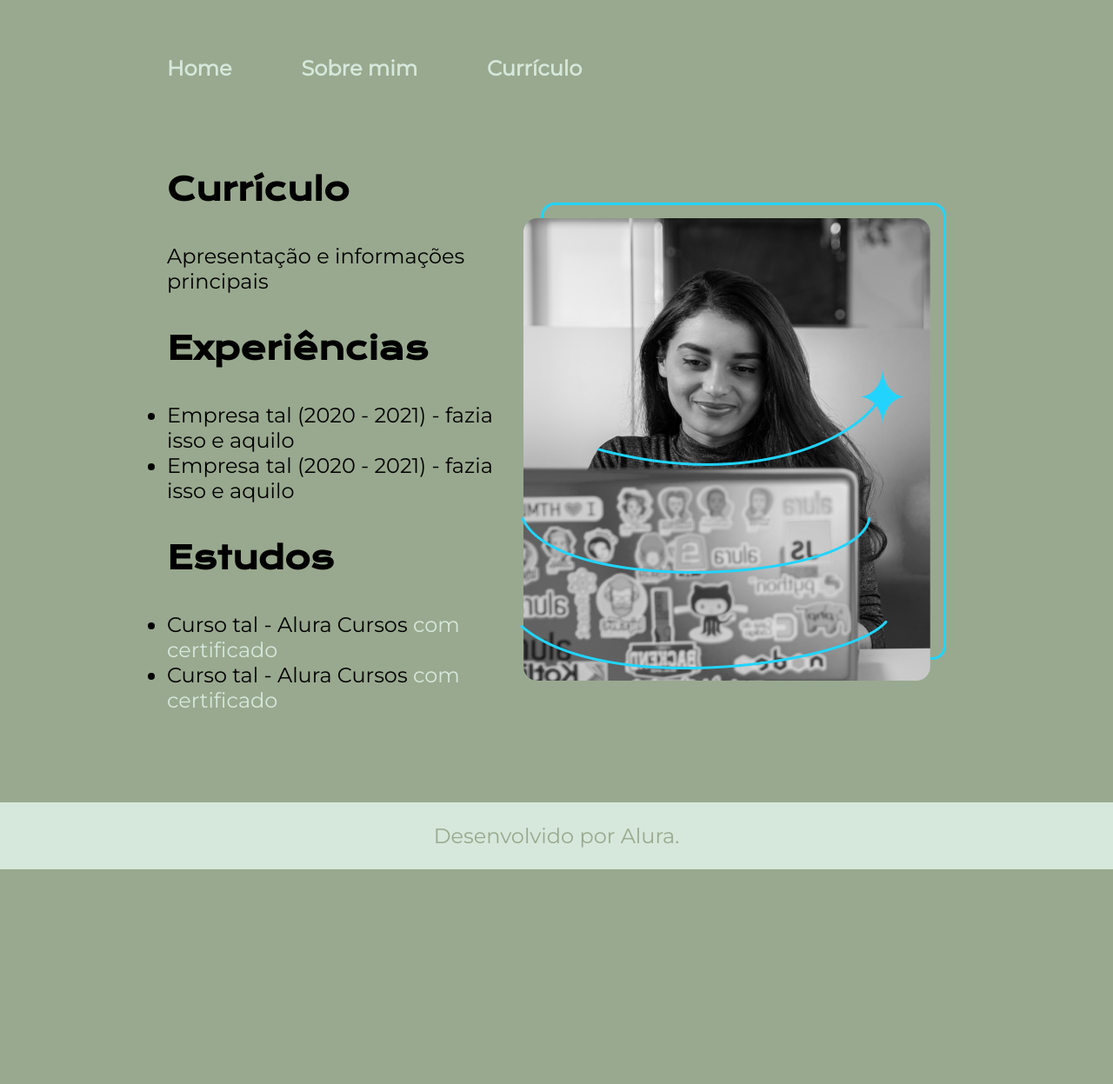
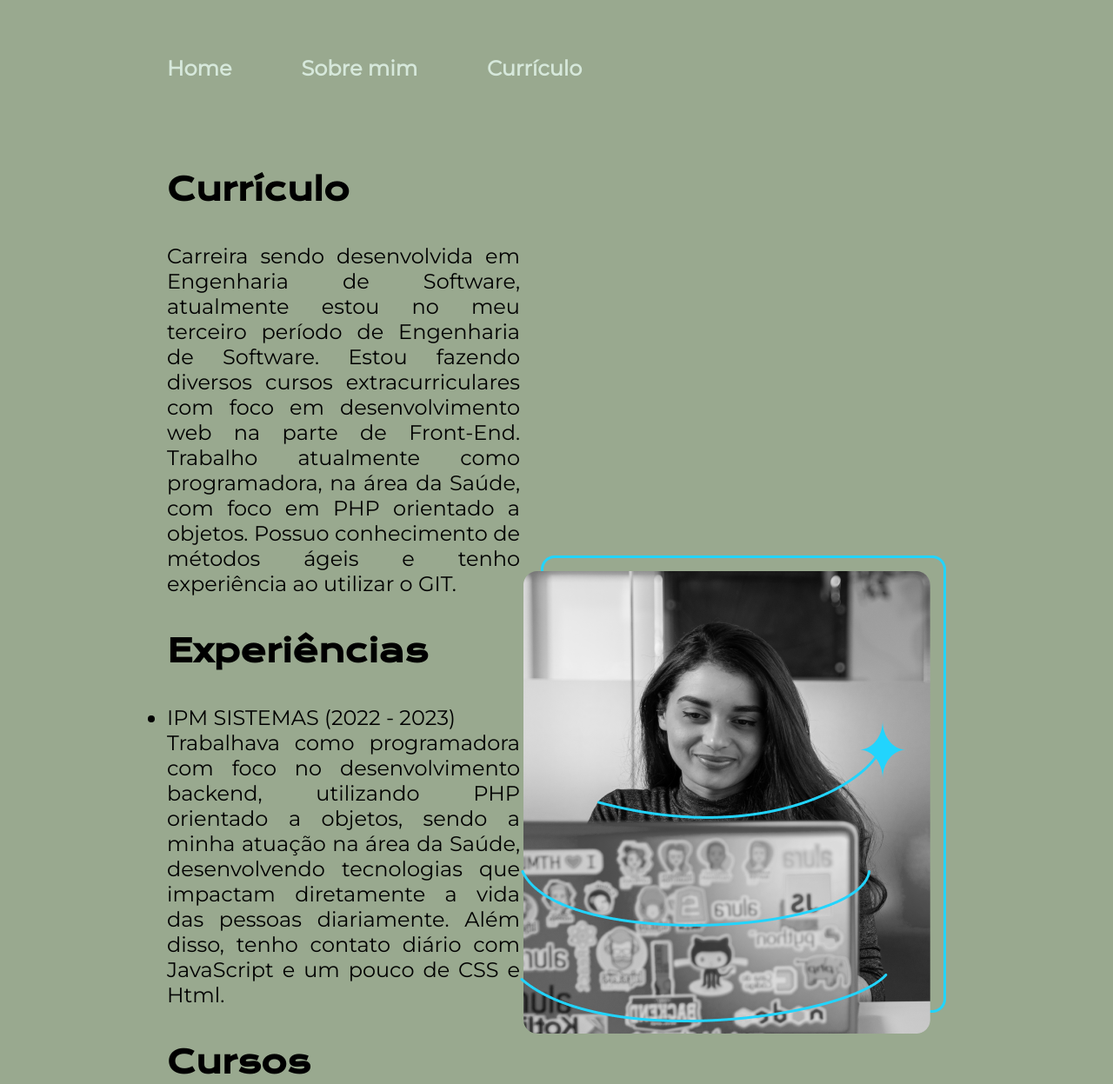
Before and after one commit to AriadneCavilha/projeto-portifolio-alura-html, a plain HTML site: page curriculo.html in a window 1280 px wide. Shown: the top 1247 px of the page at 87% size. Before the commit the page ends 1000 px from the top, so only its background shows below. Drawn offline with nearby package versions, Linux system fonts and the light colour scheme.

Commit message:
#COMMIT2- Continuacao desenvolvimento

```diff
--- a/curriculo.html
+++ b/curriculo.html
@@ -18,22 +18,28 @@
     <main class="apresentacao">
         <section class="apresentacao__conteudo">
             <h1 class="apresentacao__conteudo__titulo">Currículo</h1>
-            <p class="apresentacao__conteudo__paragrafo">Apresentação e informações principais</p>
+            <p class="apresentacao__conteudo__paragrafo">Carreira sendo desenvolvida em Engenharia de Software, atualmente estou no meu terceiro período de
+                Engenharia de Software. Estou fazendo diversos cursos extracurriculares com foco em desenvolvimento web na
+                parte de Front-End. Trabalho atualmente como programadora, na área da Saúde, com foco em PHP orientado a
+                objetos. Possuo conhecimento de métodos ágeis e tenho experiência ao utilizar o GIT.</p>
             <h2 class="apresentacao__conteudo__titulo">Experiências</h2>
             <ul class="apresentacao__conteudo__paragrafo">
-                <li> Empresa tal (2020 - 2021) - fazia isso e aquilo </li>
-                <li> Empresa tal (2020 - 2021) - fazia isso e aquilo </li>
+                <li> IPM SISTEMAS (2022 - 2023) <br> Trabalhava como programadora com foco no desenvolvimento backend, utilizando PHP orientado a objetos,
+                    sendo a minha atuação na área da Saúde, desenvolvendo tecnologias que impactam diretamente a vida das
+                    pessoas diariamente. Além disso, tenho contato diário com JavaScript e um pouco de CSS e Html. </li>
             </ul>
-            <h2 class="apresentacao__conteudo__titulo">Estudos</h2>
+            <h2 class="apresentacao__conteudo__titulo">Cursos</h2>
             <ul class="apresentacao__conteudo__paragrafo">
-                <li> Curso tal - Alura Cursos <a class="titulo-destaque" href="linkcertificado">com certificado </a> </li>
-                <li> Curso tal - Alura Cursos <a class="titulo-destaque" href="linkcertificado">com certificado </a> </li>
+                <li> HTML e CSS: ambientes de desenvolvimento, estrutura de arquivos e tags - Alura Cursos <a class="titulo-destaque" href="https://cursos.alura.com.br/certificate/eec83c84-f018-4a2c-bb8a-7572e95ba004">com certificado </a> </li>
+                <li> HTML e CSS: Classes, posicionamento e Flexbox - Alura Cursos <a class="titulo-destaque" href="https://cursos.alura.com.br/certificate/1a8b6217-07cb-4852-91fb-9941a3549317">com certificado </a> </li>
+                <li> HTML e CSS: cabeçalho, footer e variáveis CSS - Alura Cursos<a class="titulo-destaque" href="https://cursos.alura.com.br/certificate/452eb0e6-23cd-45cd-884b-83690b0068af"> com certificado</a></li>
+                <li> Curso PHP - IPM SISTEMAS<a class="titulo-destaque" href="https://www.even3.com.br/documentos/imprimir?i=9986021.5534635.3.7.502184669329697&cc=58F7AFA6-2E23-4722-B96A-52E2D2A83546"> com certificado</a></li>
             </ul>
         </section>
         <img src="./assets/imagem.png" alt="Foto da Joana Santos programando">
     </main>
     <footer class="rodape">
-        <p>Desenvolvido por Alura.</p>
+        <p>Desenvolvido por Ariadne Cavilha Jorge.</p>
     </footer>
 </body>
 </html>
--- a/style/style.css
+++ b/style/style.css
@@ -17,8 +17,7 @@
 
 body {
     box-sizing: border-box;
-    /* height: 100vh;
-    Não faz sentido ter o height pq agora o body nao esta alcancando o footer */
+    /* height: 100vh; */
     background-color: var(--cor-primaria);
     color: var(--cor-secundaria);
 }
@@ -67,6 +66,7 @@ body {
 .apresentacao__conteudo__paragrafo {
     font-size: 24px;
     font-family: var(--fonte-secundaria);
+    text-align: justify;
 }
 
 .apresentacao__conteudo__links {
```
Also changed, not shown: about.html (+3 -3 lines), index.html (+5 -5 lines).
